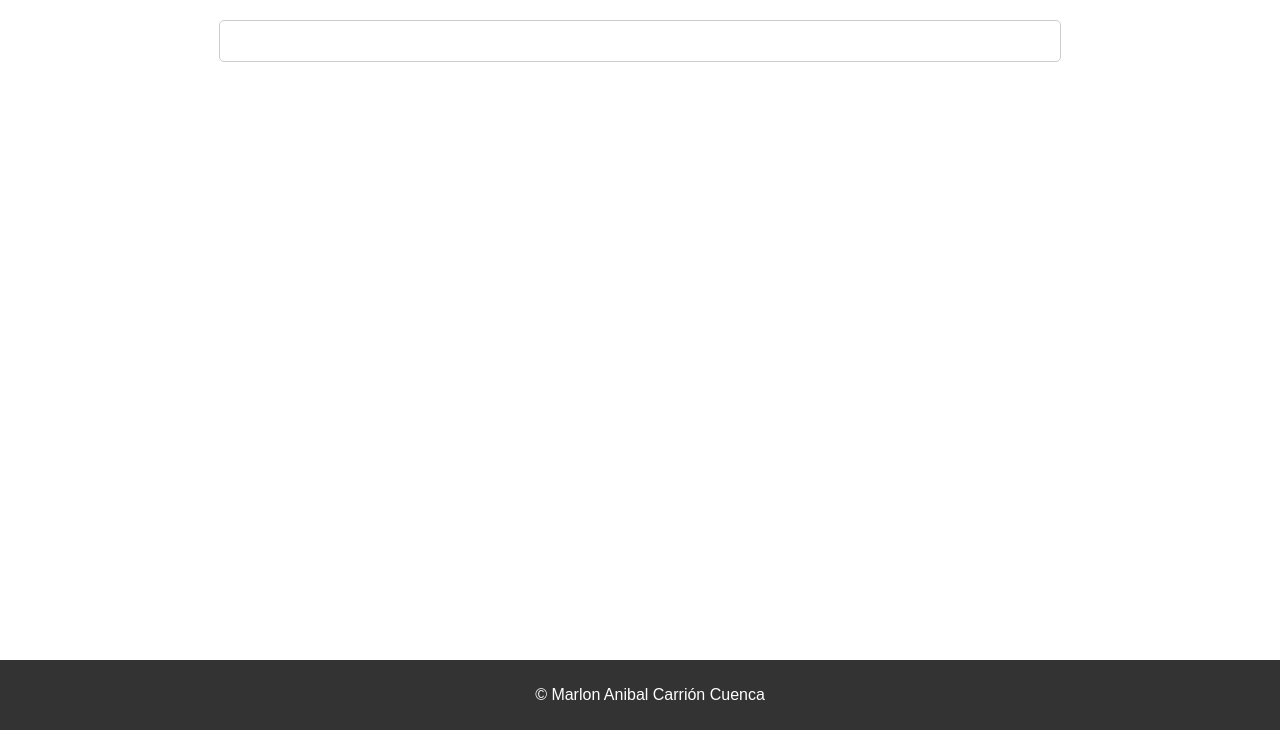
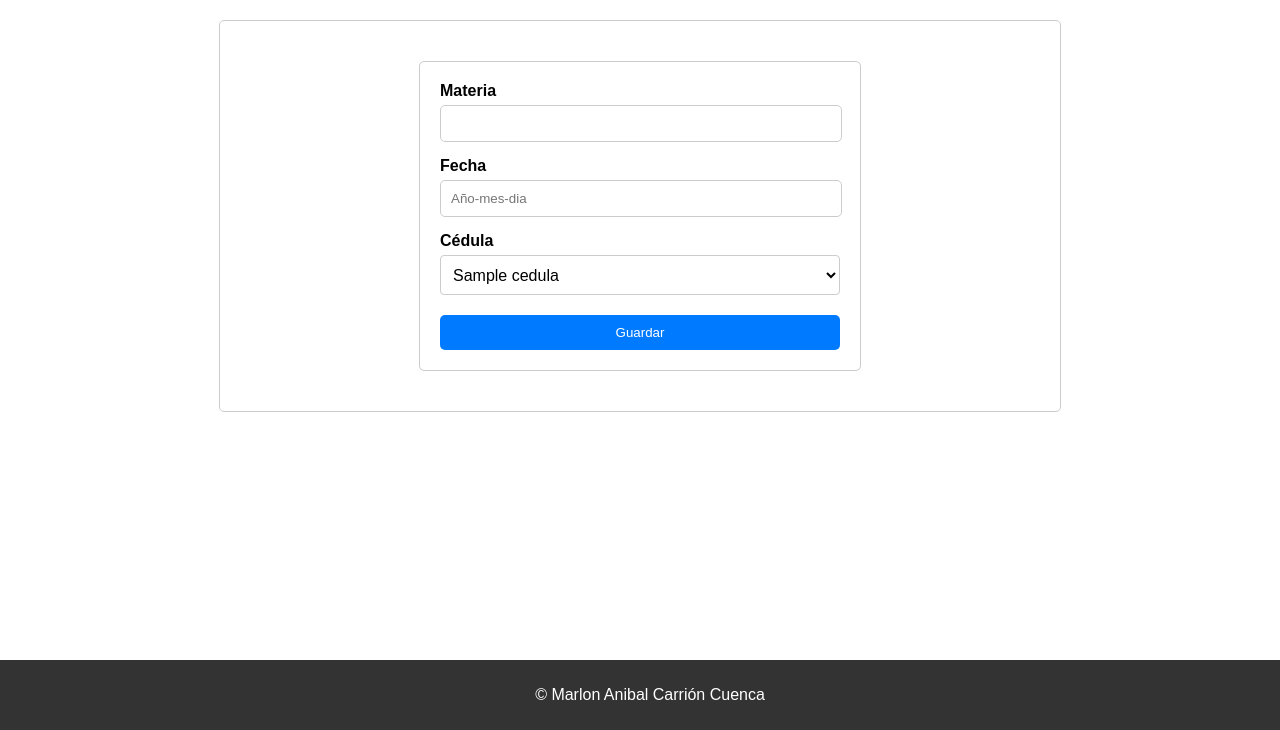
Before and after one commit to MarlonCarrion/ista-python-curso-2023, a Flask app: template templates/attendance/create.html in a window 1280 px wide. Shown: the part 70-800 px from the top of the page. Run offline with Flask 3, Linux system fonts and the light colour scheme; the template is opened without the code that fills it: most values are stand-ins (such as "Sample title", 1, 10 or a date in 2020); parts of the project's set-up code (start-up, migrations or seed data) failed here and were passed over.

Commit message:
add module attendance

```diff
--- a/app/database/connection.py
+++ b/app/database/connection.py
@@ -10,6 +10,7 @@ configuration = get_config()
 engine = create_engine(configuration['DB_URL'])
 SessionLocal = sessionmaker(autocommit=False, autoflush=False, bind=engine)
 Base = declarative_base()
+Base.metadata.create_all(engine)
 
 
 @contextmanager
@@ -17,7 +18,6 @@ def get_db():
     db = SessionLocal()
     try:
         yield db
-        db.commit()
     except Exception as err:
         db.rollback()
         raise
--- a/app/models/attendance.py
+++ b/app/models/attendance.py
@@ -17,13 +17,13 @@ class Asistencia(Base):
     codigo = Column(Integer, primary_key=True)
     materia = Column(String(100), nullable=False)
     fecha = Column(Date, nullable=False)
-    cedula = Column(ForeignKey('estudiante.cedula'), nullable=False, index=True)
+    cedula = Column(String(10))
 
-    estudiante = relationship('Estudiante', backref='asistencias')
+    # estudiante = relationship('Estudiante')
 
 
 class AsistenciaEncoder(json.JSONEncoder):
     def default(self, obj):
         if isinstance(obj, Asistencia):
-            return {'codigo': obj.codigo, 'materia': obj.materia, 'fecha': obj.fecha}
+            return {'codigo': obj.codigo, 'materia': obj.materia, 'fecha': obj.fecha.isoformat(), 'cedula': obj.cedula}
         return json.JSONEncoder.default(self, obj)
--- a/app/models/student.py
+++ b/app/models/student.py
@@ -3,6 +3,7 @@ import json
 
 from sqlalchemy import Column, Date, ForeignKey, Integer, String
 from sqlalchemy.ext.declarative import declarative_base
+from sqlalchemy.orm import relationship
 
 Base = declarative_base()
 metadata = Base.metadata
--- a/app/services/attendance_service.py
+++ b/app/services/attendance_service.py
@@ -12,4 +12,5 @@ def get_all_attendance():
 def save_attendance(attendance):
     with get_db() as db:
         db.merge(attendance)
+        db.commit()
         print('upsert attendance')
--- a/app/services/student_service.py
+++ b/app/services/student_service.py
@@ -12,4 +12,5 @@ def get_all_student():
 def save_student(student):
     with get_db() as db:
         db.merge(student)
+        db.commit()
         print('upsert student....')
--- a/static/style.css
+++ b/static/style.css
@@ -109,6 +109,16 @@ input[type="submit"] {
 input[type="submit"]:hover {
     background-color: #0056b3;
 }
+select {
+    background-color: transparent;
+    border: 1px solid #ccc;
+    padding: 8px;
+    font-size: 16px;
+    width: 400px;
+    border-radius: 4px;
+    margin-bottom: 20px;
+    height: 40px
+}
 .content {
     max-width: 800px;
     margin: 20px auto;
--- a/templates/attendance/create.html
+++ b/templates/attendance/create.html
@@ -1,3 +1,25 @@
 {% extends "base.html" %}
 
 {% block title %}Crear asistencia{% endblock %}
+
+{% block content %}
+    <form action="/api/attendance/saveAttendance" method="post" class="styled-form">
+        <div class="form-group">
+            <label>Materia</label>
+            <input type="text" id="course" name="course" required>
+        </div>
+
+        <div class="form-group">
+            <label>Fecha</label>
+            <input type="text" id="date" name="date" placeholder="Año-mes-dia" required>
+        </div>
+
+        <label>Cédula</label>
+        <select id="cedula", name="cedula">
+            {% for student in data %}
+                <option value="{{ student['cedula']}}">{{ student['cedula'] }}</option>
+            {% endfor %}
+        </select>
+        <input type="submit" value="Guardar">
+    </form>
+{% endblock%}
--- a/templates/base.html
+++ b/templates/base.html
@@ -17,7 +17,7 @@
             <li><a>Asistencia</a>
                 <ul>
                     <li><a href="/api/attendance/all">Consultar</a></li>
-                    <li><a href="">Crear</a></li>
+                    <li><a href="/api/attendance/create">Crear</a></li>
                 </ul>
             </li>
             <li><a href="/attendance">Reporte</a></li>
```
Also changed, not shown: app/api/attendance/attendance_route.py (+21 -4 lines), templates/attendance/get_all.html (+23 -0 lines).
